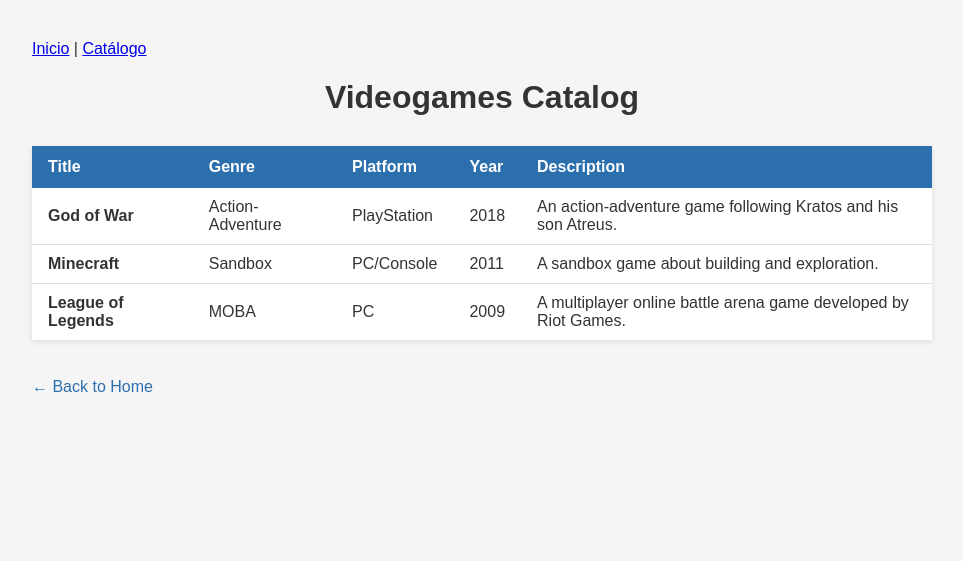
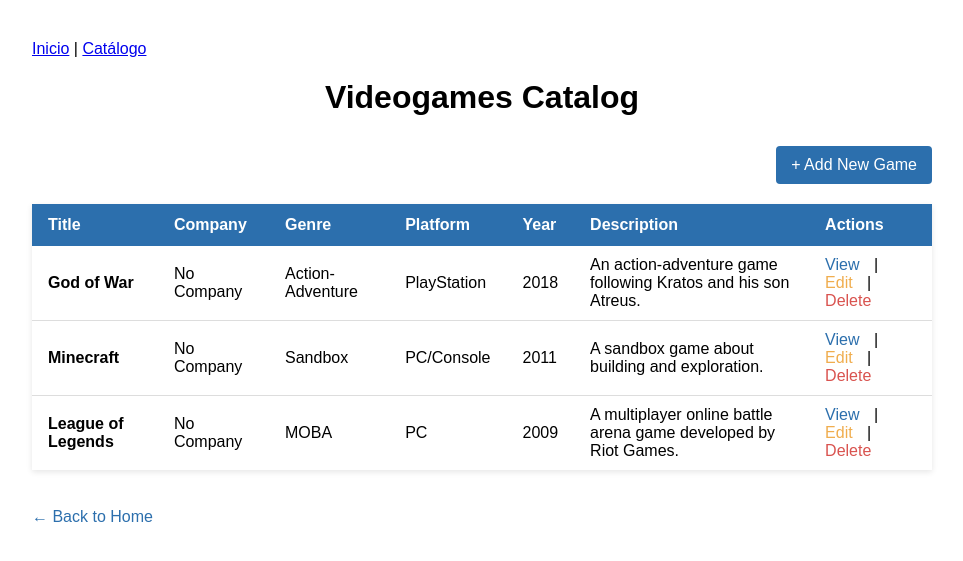
Before and after one commit to mateoJk/django_gaming_project, a Django app: page /videogames/ in a window 1280 px wide. Shown: the top 561 px of the page, without its empty margins (158-1121 px from the left). Run offline with Django 5.2, Linux system fonts and the light colour scheme; data comes from the database, SQL or seed files in the repository.

Commit message:
Feat: Implementado CRUD completo para Videojuegos y relación con modelo Company

```diff
--- a/core/templates/base.html
+++ b/core/templates/base.html
@@ -4,13 +4,6 @@
     <meta charset="UTF-8">
     <title>{% block title %}Mi Gran Proyecto{% endblock %}</title>
     <style>
-        body {
-            font-family: Arial, sans-serif;
-            max-width: 900px;
-            margin: 40px auto;
-            background-color: #f5f5f5;
-            color: #333;
-        }
         h1 {
             text-align: center;
             margin-bottom: 30px;
@@ -53,6 +46,14 @@
         }
         body { font-family: Arial; max-width: 900px; margin: 40px auto; }
         .back-link { color: #2c6fad; }
+        /* Estilos para formularios y botones del CRUD */
+        .form-group { margin-bottom: 15px; text-align: left; }
+        .form-control { width: 100%; padding: 8px; border: 1px solid #ccc; border-radius: 4px; box-sizing: border-box; }
+        .btn { display: inline-block; padding: 10px 15px; border: none; border-radius: 4px; cursor: pointer; text-decoration: none; font-size: 1rem; }
+        .btn-primary { background-color: #2c6fad; color: white; }
+        .btn-danger { background-color: #d9534f; color: white; }
+        .btn-secondary { background-color: #6c757d; color: white; }
+        .action-links a { margin-right: 10px; text-decoration: none; color: #2c6fad; }
     </style>
 </head>
 <body>
--- a/core/templates/core/welcome.html
+++ b/core/templates/core/welcome.html
@@ -6,6 +6,6 @@
     <h1>Bienvenido a mi proyecto Django</h1>
     <p>Explora nuestro catálogo de videojuegos de última generación.</p>
 
-    <!-- Usando la etiqueta url como pidió el profe -->
+
     <a href="{% url 'videogame_list' %}" class="back-link">Ver Catálogo de Juegos</a>
 {% endblock %}
--- a/videogames/models.py
+++ b/videogames/models.py
@@ -1,12 +1,40 @@
 from django.db import models
 from django.core.validators import MinValueValidator, MaxValueValidator
 from datetime import date
+
+
+class Company(models.Model):
+    name = models.CharField("Nombre de la Compañía", max_length=150, unique=True)
+    country = models.CharField("País de Origen", max_length=100, blank=True)
+    website = models.URLField("Sitio Web", blank=True)
+
+    created_at = models.DateTimeField(auto_now_add=True)
+
+    class Meta:
+        verbose_name = "Compañía"
+        verbose_name_plural = "Compañías"
+        ordering = ['name']
+
+    def __str__(self):
+        return self.name
 
 class Videogame(models.Model):
     # Usamos ayuda visual para el admin y validación de integridad
     title = models.CharField("Título del Juego", max_length=200)
     genre = models.CharField("Género", max_length=100)
     platform = models.CharField("Plataforma", max_length=100)
+
+    # Establecemos la relación de clave foránea.
+    # 'on_delete=models.CASCADE' significa que si se borra una compañía, se borrarán automáticamente todos sus videojuegos asociados.
+    # 'related_name' nos permite hacer consultas inversas (ej: company.games.all())
+    company = models.ForeignKey(
+        Company,
+        on_delete=models.CASCADE,
+        related_name="games",
+        verbose_name="Desarrolladora",
+        null=True, # Lo dejamos temporalmente null para que la base de datos no joda con datos viejos
+        blank=False
+    )
 
     # valida los rangos de números
     release_year = models.IntegerField(
--- a/videogames/templates/videogames/list.html
+++ b/videogames/templates/videogames/list.html
@@ -5,25 +5,33 @@
 {% block content %}
     <h1>Videogames Catalog</h1>
 
+    <div style="margin-bottom: 20px; text-align: right;">
+        <a href="{% url 'videogame_create' %}" class="btn btn-primary">+ Add New Game</a>
+    </div>
+
     {% if videogames %}
     <table>
         <thead>
             <tr>
                 <th>Title</th>
-                <th>Genre</th>
+                <th>Company</th> <th>Genre</th>
                 <th>Platform</th>
                 <th>Year</th>
                 <th>Description</th>
-            </tr>
+                <th>Actions</th> </tr>
         </thead>
         <tbody>
             {% for game in videogames %}
             <tr>
                 <td><strong>{{ game.title }}</strong></td>
-                <td>{{ game.genre }}</td>
+                <td>{{ game.company.name|default:"No Company" }}</td> <td>{{ game.genre }}</td>
                 <td>{{ game.platform }}</td>
                 <td>{{ game.release_year }}</td>
                 <td>{{ game.description }}</td>
+                <td class="action-links"> <a href="{% url 'videogame_detail' game.pk %}">View</a> |
+                    <a href="{% url 'videogame_update' game.pk %}" style="color: #f0ad4e;">Edit</a> |
+                    <a href="{% url 'videogame_delete' game.pk %}" style="color: #d9534f;">Delete</a>
+                </td>
             </tr>
             {% endfor %}
         </tbody>
--- a/videogames/urls.py
+++ b/videogames/urls.py
@@ -1,6 +1,11 @@
 from django.urls import path
 from . import views
 
+# Nota Senior: Como usamos Class-Based Views, debemos llamarlas con '.as_view()'
 urlpatterns = [
-    path('', views.videogame_list, name='videogame_list'),
+    path('', views.VideogameListView.as_view(), name='videogame_list'),
+    path('<int:pk>/', views.VideogameDetailView.as_view(), name='videogame_detail'),
+    path('nuevo/', views.VideogameCreateView.as_view(), name='videogame_create'),
+    path('<int:pk>/editar/', views.VideogameUpdateView.as_view(), name='videogame_update'),
+    path('<int:pk>/eliminar/', views.VideogameDeleteView.as_view(), name='videogame_delete'),
 ]
--- a/videogames/views.py
+++ b/videogames/views.py
@@ -1,7 +1,37 @@
-from django.shortcuts import render
+from django.urls import reverse_lazy
+from django.views.generic import ListView, DetailView, CreateView, UpdateView, DeleteView
 from .models import Videogame
+from .forms import VideogameForm
 
+# 1. READ (Lista de Videojuegos) - Ya la tenías, ahora la optimizamos a CBV
+class VideogameListView(ListView):
+    model = Videogame
+    template_name = 'videogames/list.html'
+    context_object_name = 'videogames'
 
-def videogame_list(request):
-    videogames = Videogame.objects.all()
-    return render(request, 'videogames/list.html', {'videogames': videogames})
+# 2. READ (Detalle de un Videojuego específico)
+class VideogameDetailView(DetailView):
+    model = Videogame
+    template_name = 'videogames/detail.html'
+    context_object_name = 'game'
+
+# 3. CREATE (Formulario para añadir juego)
+class VideogameCreateView(CreateView):
+    model = Videogame
+    form_class = VideogameForm
+    template_name = 'videogames/form.html'
+    # Redirige al catálogo de juegos cuando se crea con éxito
+    success_url = reverse_lazy('videogame_list')
+
+# 4. UPDATE (Formulario para editar juego)
+class VideogameUpdateView(UpdateView):
+    model = Videogame
+    form_class = VideogameForm
+    template_name = 'videogames/form.html' # Reutilizamos el mismo template del formulario
+    success_url = reverse_lazy('videogame_list')
+
+# 5. DELETE (Confirmación para borrar juego)
+class VideogameDeleteView(DeleteView):
+    model = Videogame
+    template_name = 'videogames/confirm_delete.html'
+    success_url = reverse_lazy('videogame_list')
```
Also changed, not shown: videogames/admin.py (+20 -2 lines), videogames/forms.py (added, +18 -0 lines), videogames/templates/videogames/confirm_delete.html (added, +18 -0 lines), videogames/templates/videogames/detail.html (added, +28 -0 lines), videogames/templates/videogames/form.html (added, +32 -0 lines), videogames/migrations/0004_company_videogame_company.py (added).
